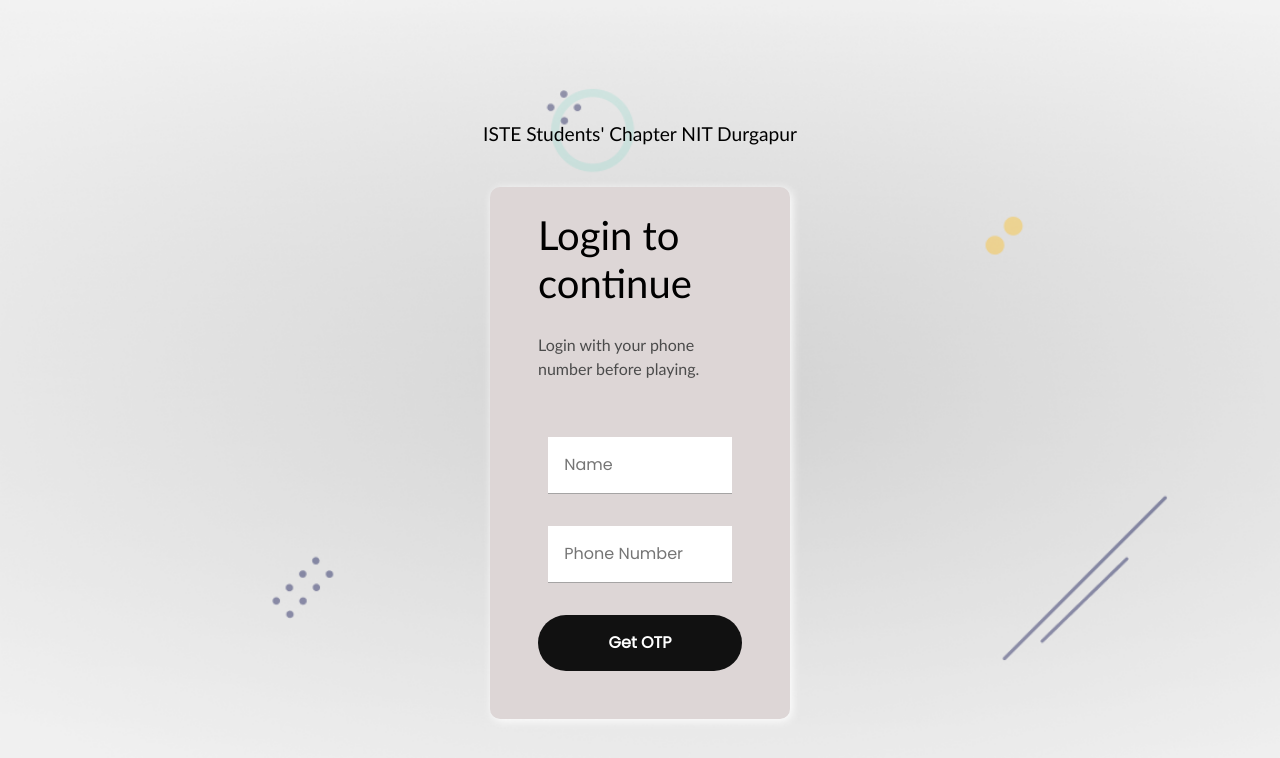
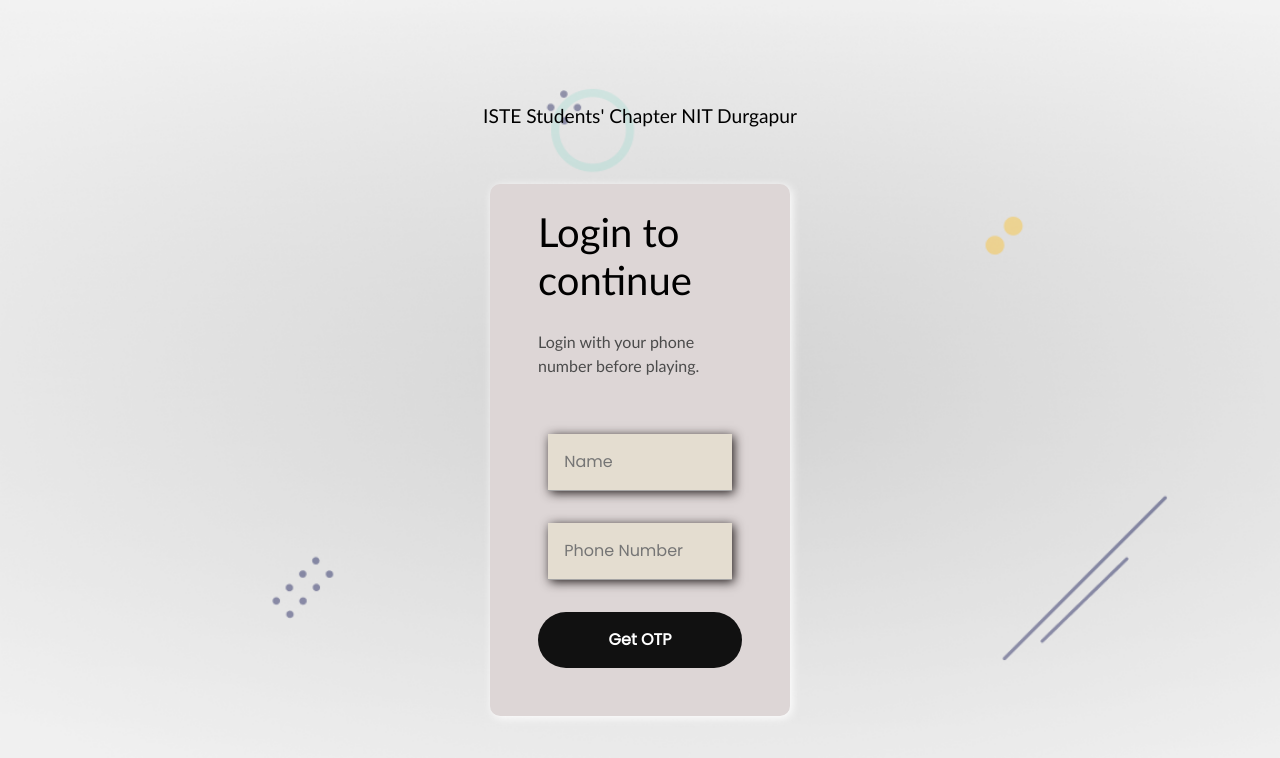
Before and after one commit to shubhamsingaal/Escape-room, a React (Create React App) app: page /auth in a window 1280 px wide. Shown: the top 758 px of the page. Built offline with nearby package versions, Linux system fonts and the light colour scheme; no server answers.

Commit message:
ui updated

```diff
--- a/src/styles/auth.css
+++ b/src/styles/auth.css
@@ -25,7 +25,7 @@
   display: flex;
   width: 100%;
   max-width: 300px;
-  margin: 15gipx auto 20px auto;
+  margin: 15px auto 20px auto;
   padding: 1.5em 3em 3em 3em;
   align-items: center;
   flex-direction: column;
@@ -78,6 +78,11 @@
   justify-content: center;
   font-weight: 600;
 }
+
+form input{
+  background-color: rgb(228, 221, 208);
+  box-shadow: 2px 2px 10px #221b1b;
+}
 form button:hover {
   background-color: rgb(10, 10, 10);
 }
```
